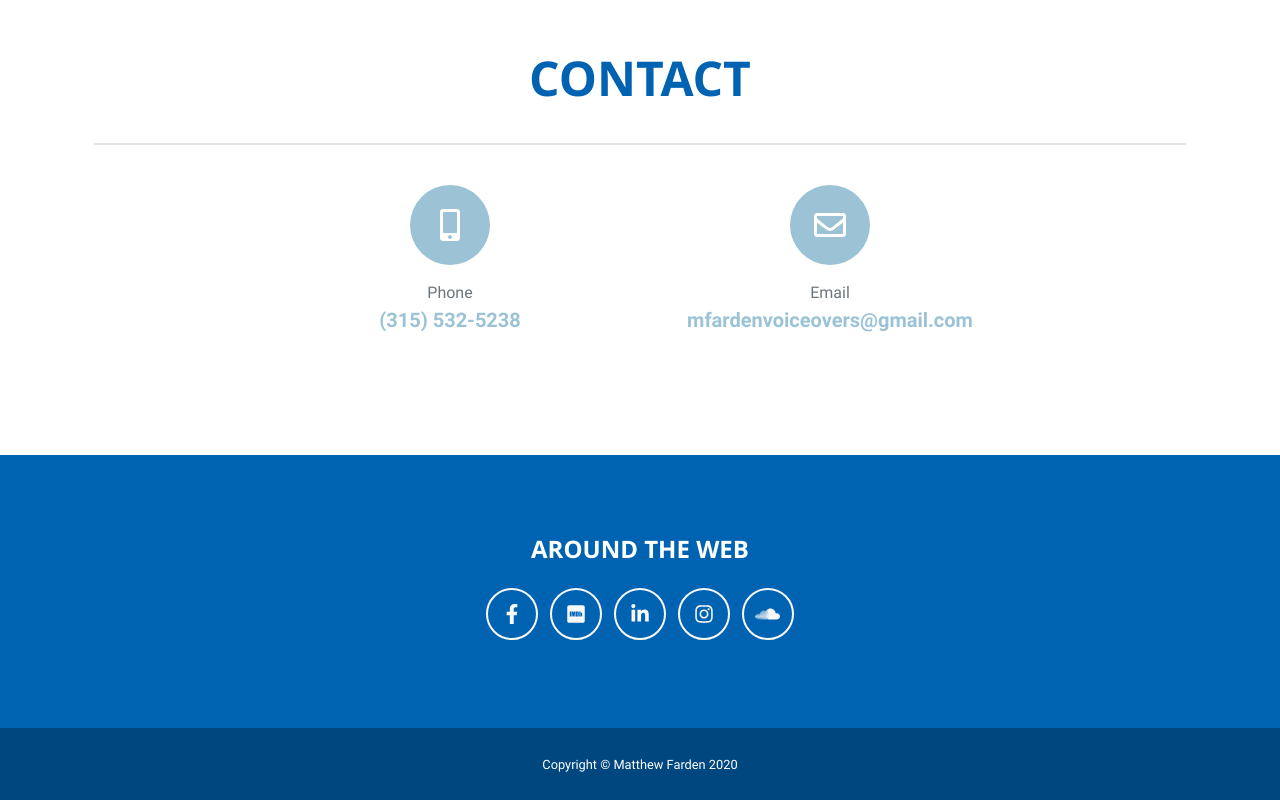
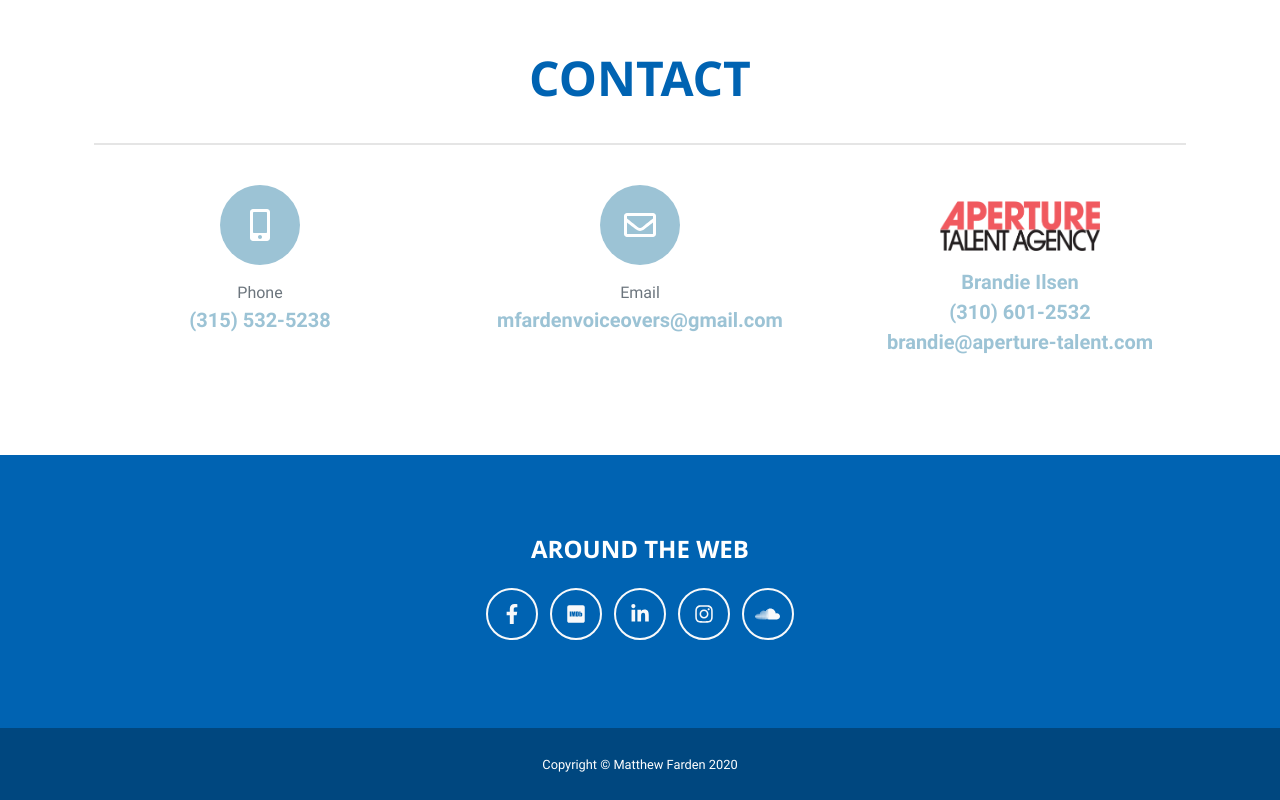
Before and after one commit to mjfarden/mjfarden.github.io, a plain HTML site: page index.html in a window 1280 px wide. Shown: the part 1988-2788 px from the top of the page. Drawn offline with nearby package versions, Linux system fonts and the light colour scheme.

Commit message:
Added Aperture logo and contact info

```diff
--- a/index.html
+++ b/index.html
@@ -100,6 +100,16 @@
                             <div class="text-muted">Email</div><a class="lead font-weight-bold" href="mailto:mfardenvoiceovers@gmail.com">mfardenvoiceovers@gmail.com</a>
                         </div>
                     </div>
+                    <div class="col-lg-4">
+                        <div class="d-flex flex-column align-items-center">
+                            <p><a href="https://aperture-talent.com/">
+                                <center><img src="assets/img/Aperture Talent Agency Logo.png" alt="Aperture Talent" width="160" height="50"></center>
+                            </a></p>
+                            <div class="lead font-weight-bold text-primary">Brandie Ilsen</div>
+                            <div class="lead font-weight-bold text-primary">(310) 601-2532</div>
+                            <a class="lead font-weight-bold" href="mailto:brandie@aperture-talent.com">brandie@aperture-talent.com</a>
+                        </div>
+                    </div>
                 </div>
             </div>
         </section>
```
Also changed, not shown: assets/img/Aperture Talent Agency Logo.png (added).
